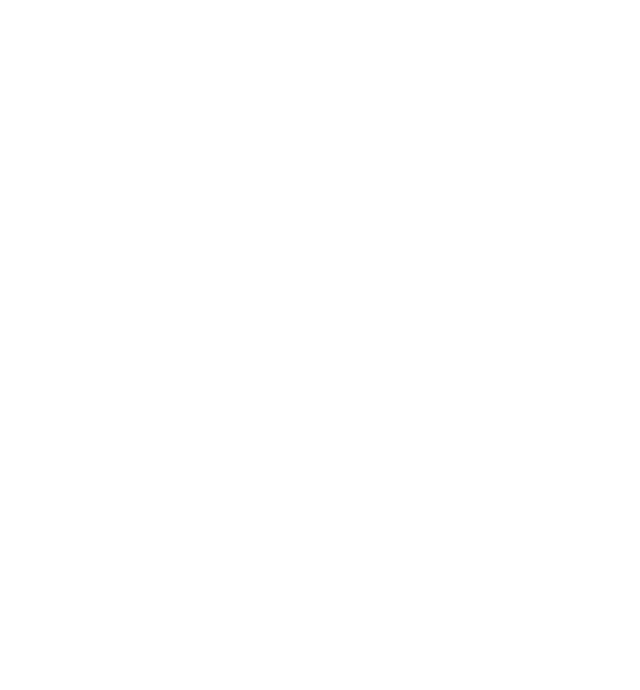
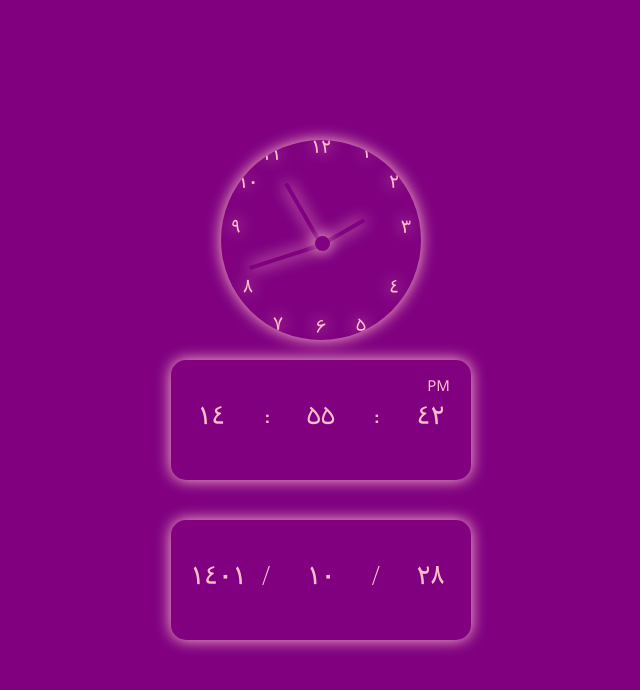
Before and after one commit to alirezaaa1194/clock, a plain HTML site: page index.html in a window 1280 px wide. Shown: the whole page, without its empty margins (319-959 px from the left). Drawn offline with Linux system fonts and the light colour scheme.

Commit message:
add codes

```diff
--- a/app.js
+++ b/app.js
@@ -0,0 +1,121 @@
+let hourbox = document.getElementById("hourbox");
+let datebox = document.querySelector(".datebox");
+let hour = document.getElementById("hour");
+let min = document.getElementById("min");
+let sec = document.getElementById("sec");
+let sesion = document.querySelector(".sesion");
+let a = document.getElementById("a");
+let b = document.getElementById("b");
+let c = document.getElementById("c");
+let analogbox = document.getElementById("analogbox");
+let session = "AM";
+let date2 = new Date();
+let hh = date2.getHours();
+let mm = date2.getMinutes();
+let ss = date2.getSeconds();
+a.style.transformOrigin = "bottom";
+a.style.transform = "rotate(" + ss * 6 + "deg)";
+b.style.transformOrigin = "bottom";
+b.style.transform = "rotate(" + mm * 6 + "deg)";
+c.style.transformOrigin = "bottom";
+c.style.transform = "rotate(" + hh * 30 + "deg)";
+if (hh == 24) {
+  hh = 0;
+}
+if (hh > 23 && hh < 12) {
+  session = "AM";
+}
+if (hh > 12 && hh <= 23) {
+  session = "PM";
+}
+
+if (ss < 10) {
+  sec.innerHTML = "0" + ss;
+} else {
+  sec.innerHTML = ss;
+}
+if (mm < 10) {
+  min.innerHTML = "0" + mm;
+} else {
+  min.innerHTML = mm;
+}
+if (hh < 10) {
+  min.innerHTML = "0" + hh;
+} else {
+  hour.innerHTML = hh;
+}
+if (ss == 0) {
+  hourbox.style.boxShadow = "0px 0px 40px pink";
+  analogbox.style.boxShadow = "0px 0px 40px pink";
+} else {
+  hourbox.style.boxShadow = "0px 0px 15px pink";
+  analogbox.style.boxShadow = "0px 0px 15px pink";
+}
+sesion.innerHTML = session;
+setInterval(function () {
+  let date = new Date();
+  let hh = date.getHours();
+  let mm = date.getMinutes();
+  let ss = date.getSeconds();
+  if (hh == 24) {
+    hh = 0;
+  }
+  if (hh > 23 && hh < 12) {
+    session = "AM";
+  }
+  if (hh > 12 && hh <= 23) {
+    session = "PM";
+  }
+  if (ss < 10) {
+    sec.innerHTML = "0" + ss;
+  } else {
+    sec.innerHTML = ss;
+  }
+  if (mm < 10) {
+    min.innerHTML = "0" + mm;
+  } else {
+    min.innerHTML = mm;
+  }
+  if (hh < 10) {
+    min.innerHTML = "0" + hh;
+  } else {
+    hour.innerHTML = hh;
+  }
+  if (ss == 0) {
+  hourbox.style.boxShadow = "0px 0px 40px pink";
+  analogbox.style.boxShadow = "0px 0px 40px pink";
+} else {
+  hourbox.style.boxShadow = "0px 0px 15px pink";
+  analogbox.style.boxShadow = "0px 0px 15px pink";
+}
+
+  sesion.innerHTML = session;
+  a.style.transformOrigin = "bottom";
+  a.style.transform = "rotate(" + ss * 6 + "deg)";
+  b.style.transformOrigin = "bottom";
+  b.style.transform = "rotate(" + mm * 6 + "deg)";
+  c.style.transformOrigin = "bottom";
+  c.style.transform = "rotate(" + hh * 30 + "deg)";
+}, 1000);
+
+let y = document.getElementById("year");
+let m = document.getElementById("mon");
+let d = document.getElementById("day");
+let date = new Date();
+let irDate = new Intl.DateTimeFormat("fa-IR", {
+  year: "numeric",
+  month: "numeric",
+  day: "numeric",
+});
+let timeToParts = irDate.formatToParts(date);
+let year = timeToParts[0].value;
+y.innerHTML = year;
+let month = timeToParts[2].value;
+m.innerHTML = month;
+let day = timeToParts[4].value;
+d.innerHTML = day;
+if(hh==0 && mm==0 && ss==0){
+    datebox.style.boxShadow = "0px 0px 40px pink";
+  } else {
+    datebox.style.boxShadow = "0px 0px 15px pink";
+  }
--- a/index.html
+++ b/index.html
@@ -19,7 +19,42 @@
     </style>
   </head>
   <body>
+    <div class="alltime">
+        <div class="analogbox" id="analogbox">
+            <div class="a" id="a"></div>
+            <div class="b" id="b"></div>
+            <div class="c" id="c"></div>
+            <div class="center"></div>
+            <span class="one">1</span>
+            <span class="two">2</span>
+            <span class="three">3</span>
+            <span class="four">4</span>
+            <span class="five">5</span>
+            <span class="six">6</span>
+            <span class="seven">7</span>
+            <span class="eight">8</span>
+            <span class="nine">9</span>
+            <span class="ten">10</span>
+            <span class="eleven">11</span>
+            <span class="twelve">12</span>
+        </div>
+      <div class="hourbox" id="hourbox">
+        <span id="hour"></span>
+        <span>:</span>
+        <span id="min"></span>
+        <span>:</span>
+        <span id="sec"></span>
+        <span class="sesion"></span>
+      </div>
 
+      <div class="hourbox datebox" id="hourbox">
+        <span id="year"></span>
+        <span>/</span>
+        <span id="mon"></span>
+        <span>/</span>
+        <span id="day"></span>
+      </div>
+    </div>
     <script src="./app.js"></script>
   </body>
 </html>
--- a/style.css
+++ b/style.css
@@ -0,0 +1,176 @@
+@font-face {
+    font-family: aa;
+    src: url("./BTraffic.ttf");
+  }
+  * {
+    margin: 0;
+    padding: 0;
+    font-family: aa;
+    user-select: none;
+  }
+  .sesion {
+    font-family: "Noto Sans Arabic", sans-serif;
+  }
+  body {
+    height: 100vh;
+    background-color: purple !important;
+    display: flex;
+    align-items: center;
+    justify-content: center;
+  }
+  .hourbox {
+    width: 300px;
+    height: 120px;
+    position: relative;
+    font-size: 28px;
+    display: flex;
+    align-items: center;
+    justify-content: space-evenly;
+    box-sizing: border-box;
+    padding: 7px;
+    transition: 0.5s;
+    color: pink;
+    background-color: purple;
+    border-radius: 15px;
+    user-select: none;
+    box-shadow: 0px 0px 15px pink;
+    margin: 20px 0px;
+  }
+  .alltime {
+    display: flex;
+    flex-direction: column;
+  }
+  span {
+    display: inline-block;
+    width: 15%;
+    text-align: center;
+  }
+  .sesion {
+    font-size: 15px;
+    position: absolute;
+    top: 10px;
+    right: 10px;
+  }
+.a{
+    width: 4px;
+    height: 75px;
+    background-color: purple;
+    box-shadow: 0px 0px 15px pink;
+    position: absolute;
+    top:30px;
+    z-index: 3;
+}
+.b{
+    width: 4px;
+    height: 70px;
+    background-color: purple;
+    box-shadow: 0px 0px 15px pink;
+    position: absolute;
+    top: 34px;
+    z-index: 3;
+}
+.c{
+    width: 4px;
+    height: 50px;
+    background-color: purple;
+    box-shadow: 0px 0px 15px pink;
+    position: absolute;
+    top: 55px;
+    z-index: 3;
+}
+.analogbox{
+    display: flex;
+    align-items: center;
+    justify-content: center;
+    position: relative;
+    margin: 0 auto;
+    width: 200px;
+    height: 200px;
+    border-radius: 50%;
+    overflow: hidden;
+    background-color: purple;
+    box-shadow: 0px 0px 15px pink;
+    transition: 0.5s;
+}
+.center{
+    width: 15px;
+    height: 15px;
+    background-color: purple;
+    box-shadow: 0px 0px 15px pink;
+    border-radius: 50%;
+    position: absolute;
+    z-index: 10;
+    margin-top: 6px;
+    margin-left: 3px;
+}
+.analogbox span{
+    text-shadow: 0px 0px 15px pink;
+    color: pink;
+    font-size: 20px !important;
+}
+.twelve{
+    position: absolute;
+    top: 0px;
+}
+.one{
+    position: absolute;
+    top: 5px;
+    right: 40px;
+}
+.two{
+    position: absolute;
+    top: 35px;
+    right: 12px;
+}
+.three{
+    position: absolute;
+    top: 80px;
+    right: 0px;
+}
+.four{
+    position: absolute;
+    bottom: 40px;
+    right: 12px;
+}
+.five{
+    position: absolute;
+    bottom: 2px;
+    right: 45px;
+}
+.six{
+    position: absolute;
+    bottom: 0;
+}
+.seven{
+    position: absolute;
+    bottom: 3px;
+    left: 42px;
+}
+.eight{
+    position: absolute;
+    bottom: 40px;
+    left: 12px;
+}
+.nine{
+    position: absolute;
+    top: 80px;
+    left: 0px;
+}
+.ten{
+    position: absolute;
+    top: 35px;
+    left: 12px;
+}
+.eleven{
+    position: absolute;
+    top: 7px;
+    left: 35px;
+}
+.datebox{
+    transition: .5s;
+}
+@media screen and (max-width:800px) and (orientation:landscape) {
+    .alltime{
+      transform: scale(.6);
+    }
+  }
```
